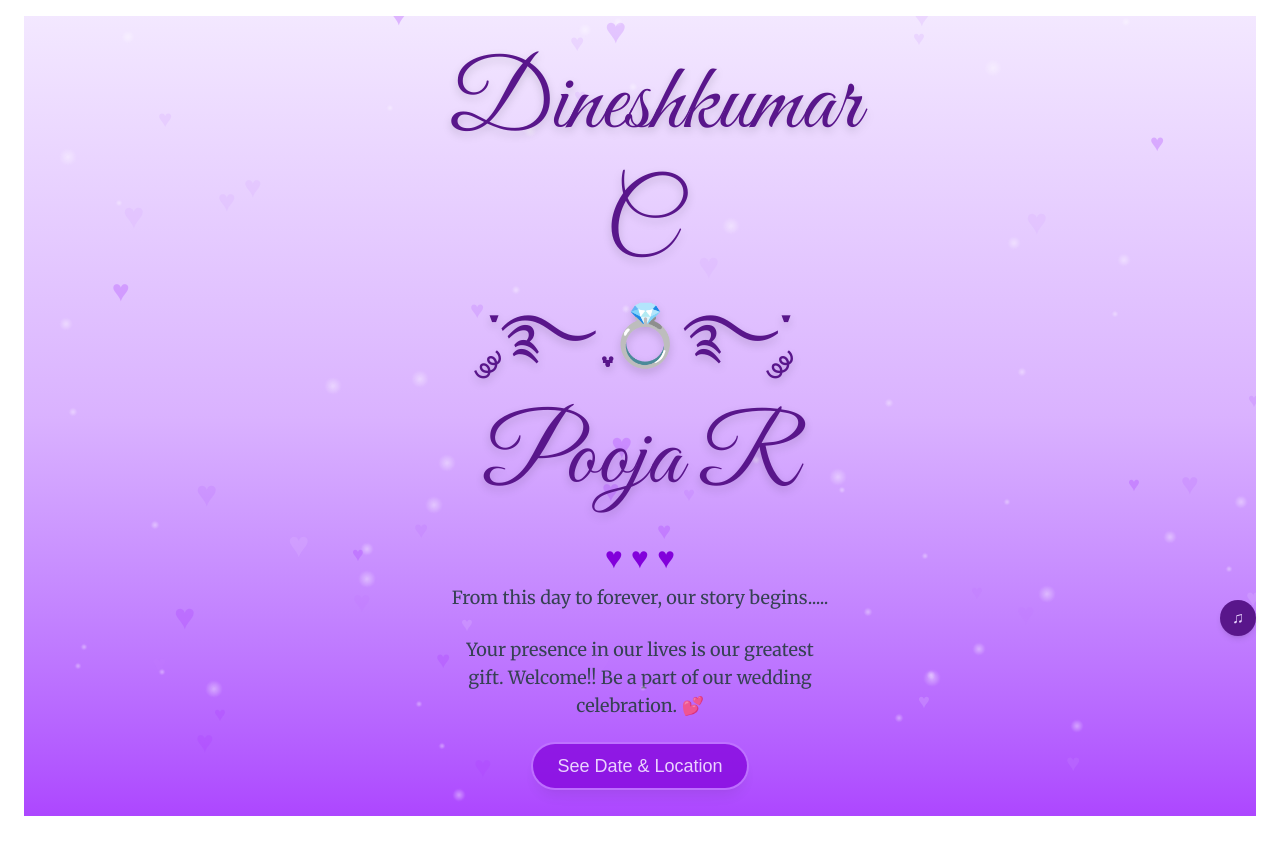
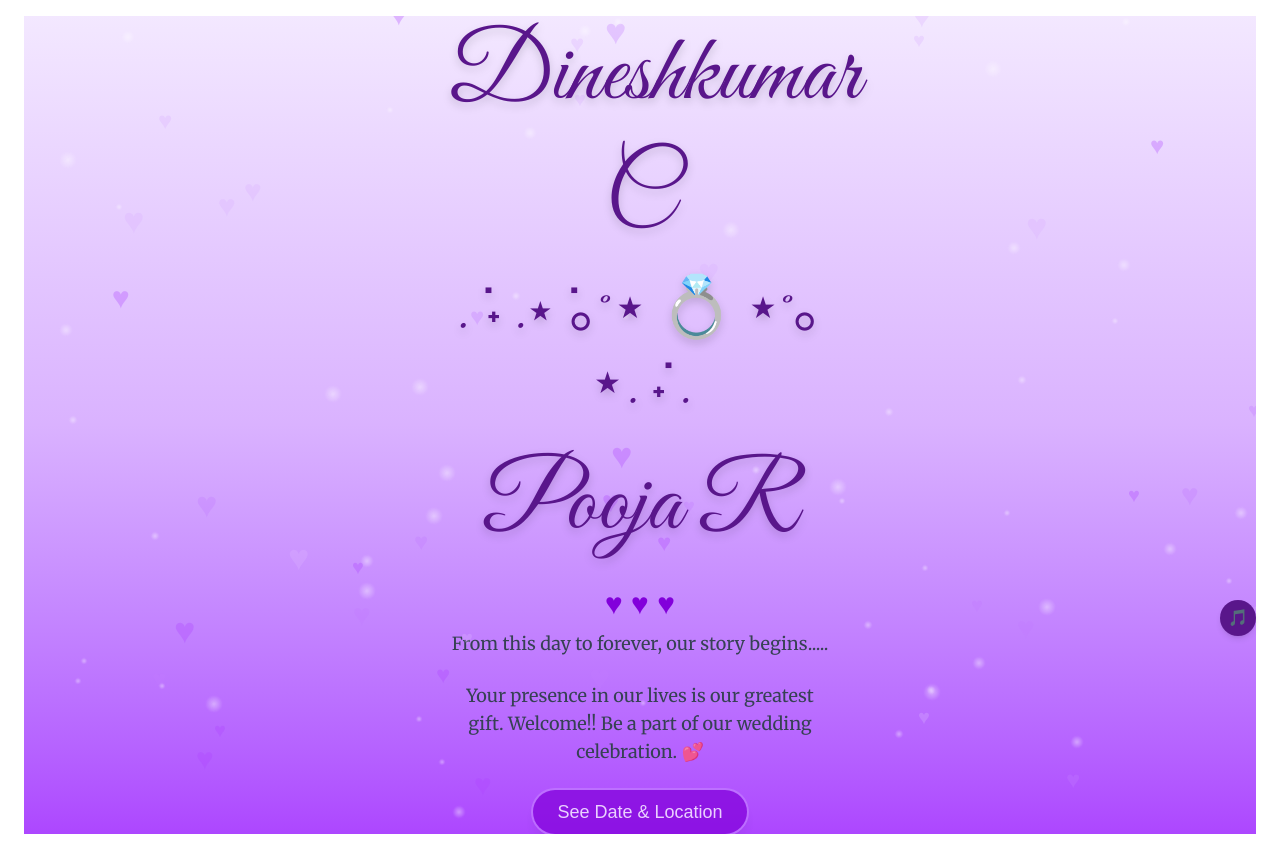
Before and after one commit to Vistreator/Pooja-Dinesh-Invite, a Next.js app: page /invite in a window 1280 px wide. Built offline with nearby package versions, Linux system fonts and the light colour scheme.

Commit message:
Added blowing/shrinking button and lavender hearts/glitters

```diff
--- a/app/invite/page.tsx
+++ b/app/invite/page.tsx
@@ -77,7 +77,7 @@ export default function Invite() {
           transition={{ duration: 1, delay: 0.3 }}
           className={`${greatVibes.className} text-3xl sm:text-5xl md:text-6xl text-purple-900 drop-shadow-lg leading-tight`}
         >
-          ་༘࿐ ִֶָ💍࿐་༘
+          . ݁˖ .⋆ ݁｡˚⋆  💍  ⋆˚｡⋆. ݁˖ .
         </motion.h2>
 
         <motion.h3
--- a/app/layout.tsx
+++ b/app/layout.tsx
@@ -41,15 +41,12 @@ export default function RootLayout({ children }: { children: React.ReactNode })
   onClick={toggleMusic}
   className={`fixed top-3/4 right-6
               w-9 h-9 flex items-center justify-center rounded-full shadow-md
-              transition-transform duration-300 hover:scale-125 z-50
+              transition-transform duration-300 z-50
               bg-purple-900 text-purple-200
-              ${isPlaying ? "animate-spin-slow" : ""}`}
+              ${isPlaying ? "animate-spin-slow animate-blow-shrink" : ""}`}
 >
-  {isPlaying ? "♫" : "♫"}
+  {isPlaying ? "🎵" : "🎵"}
 </button>
-
-
-
 
 
         {/* Page Content */}
```
